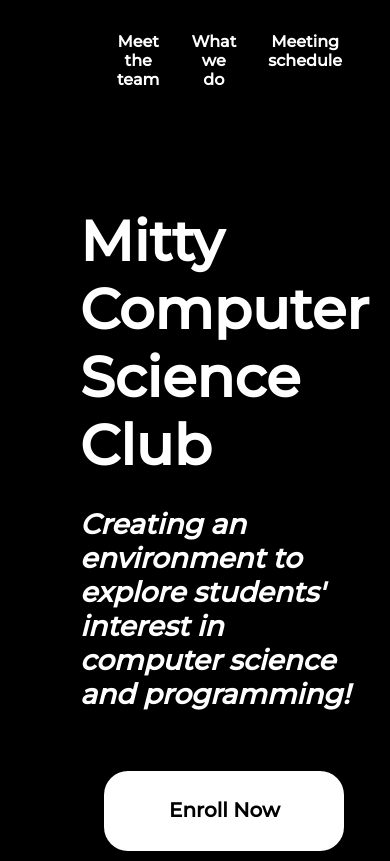
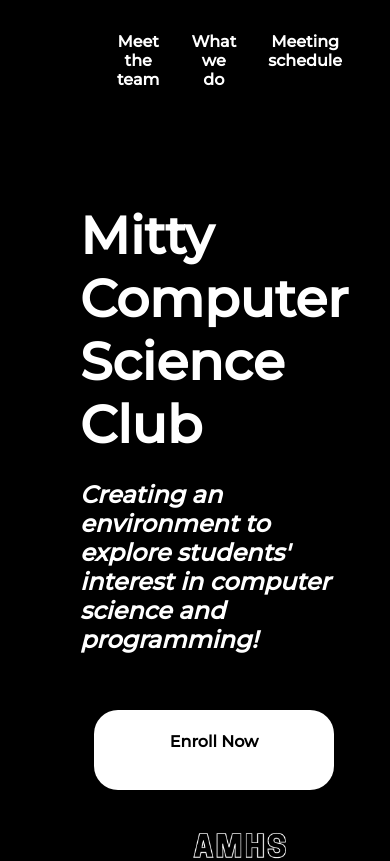
Before and after one commit to MittyCSClub/MittyCSClub.github.io, a plain HTML site: page index.html in a window 390 px wide. Shown: the top 861 px of the page. Drawn offline with Linux system fonts and the light colour scheme; a script that the page names is missing.

Commit message:
done adding responsiveness for now

```diff
--- a/index.css
+++ b/index.css
@@ -3,7 +3,7 @@
 @import url('https://fonts.googleapis.com/css2?family=Montserrat:wght@500&display=swap');
 @import url('https://fonts.googleapis.com/css2?family=Noto+Sans:ital,wght@0,300;1,300&display=swap');
 
-html{
+html {
     scroll-behavior: smooth;
 }
 
@@ -33,6 +33,20 @@ h3 {
 h4 {
     font-size: 1.25rem;
     font-family: "Montserrat";
+}
+
+@media only screen and (max-width: 600px) {
+    h1 {
+        font-size: 3.25rem;
+    }
+
+    h3 {
+        font-size: 1.5rem;
+    }
+
+    h4 {
+        font-size: 1rem;
+    }
 }
 
 img {
```
